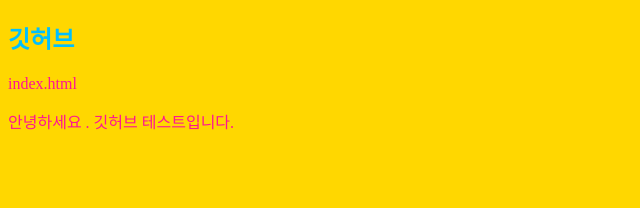
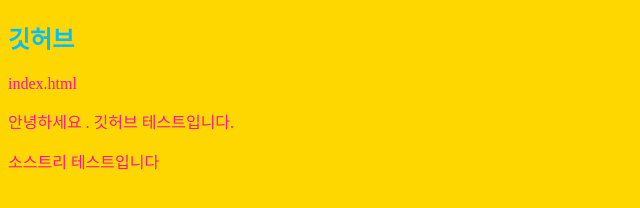
Before and after one commit to jaesung712/start, a plain HTML site: page index.html in a window 1280 px wide. Shown: the whole page, without its empty margins (0-640 px from the left). Drawn offline with Linux system fonts and the light colour scheme.

Commit message:
소스트리를 통해 수정

```diff
--- a/index.html
+++ b/index.html
@@ -11,5 +11,6 @@
     <h2>깃허브</h2>
     <p>index.html</p>
     <p>안녕하세요 . 깃허브 테스트입니다.</p>
+    <p>소스트리 테스트입니다</p>
 </body>
 </html>
```
Also changed, not shown: 1 other file.
